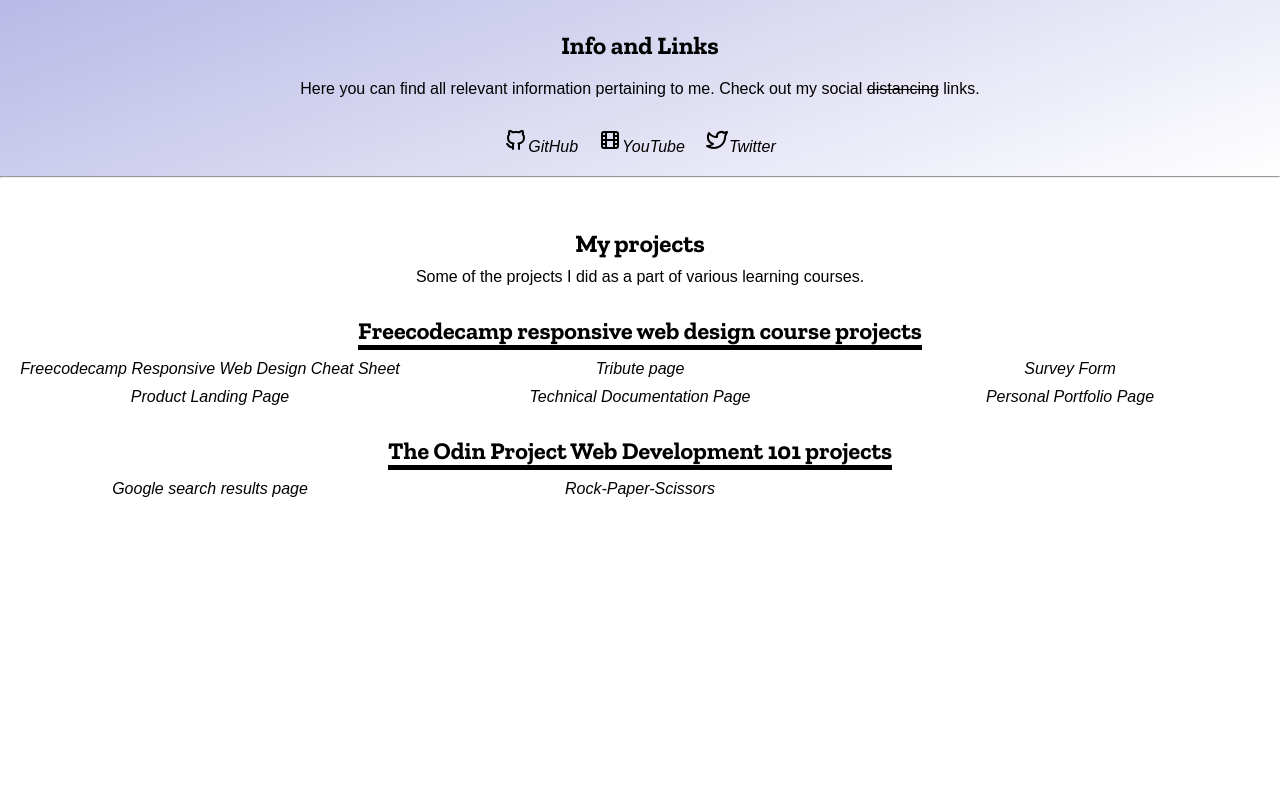
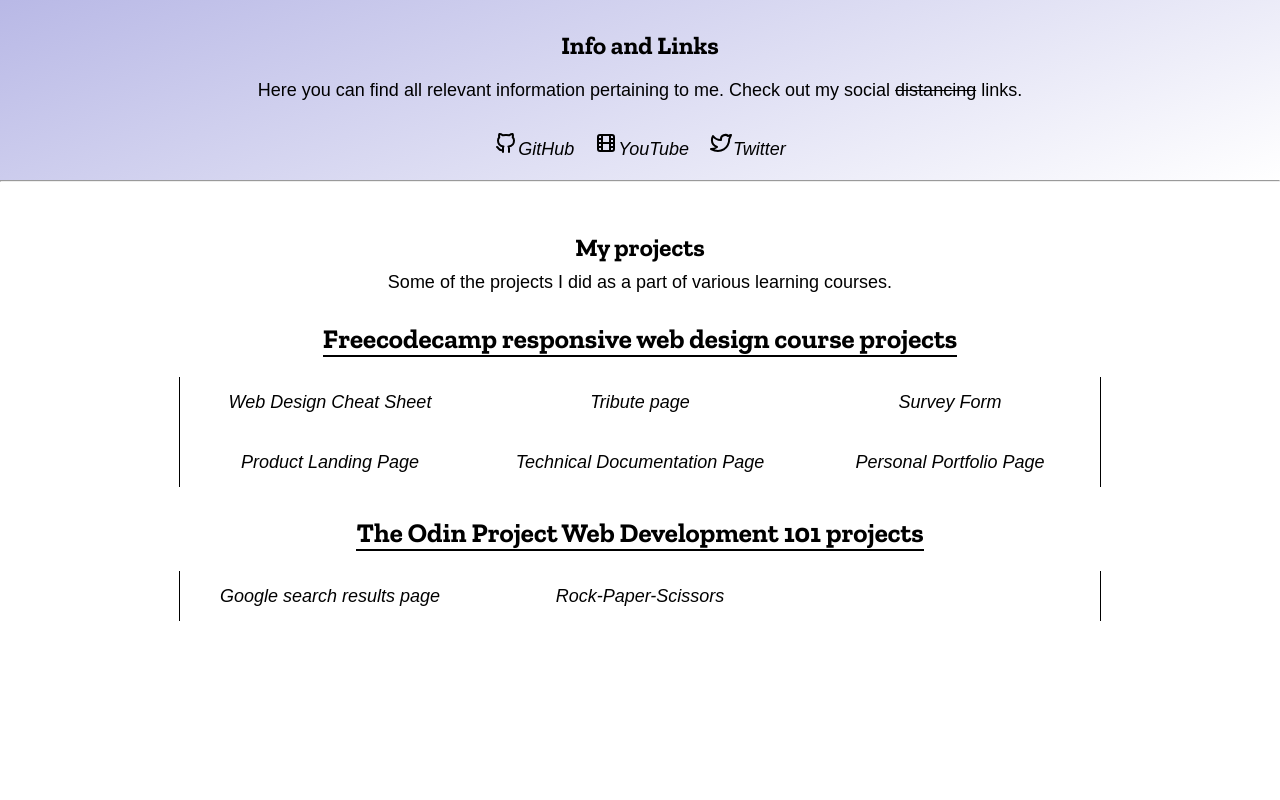
Before and after one commit to Shadou1/Shadou1.github.io, a website: page index.html in a window 1280 px wide. Shown: the part 780-1580 px from the top of the page. Drawn offline with nearby package versions, Linux system fonts and the light colour scheme.

Commit message:
Update styles

```diff
--- a/index.html
+++ b/index.html
@@ -28,7 +28,7 @@
                 <header class="section-header">Info and Links</header>
                 <p class="section-info">Here you can find all relevant information pertaining to me. Check out my social <s>distancing</s> links.</p>
 
-                <div class="links">
+                <div class="links-flex">
 
                     <a class="link-img" href="https://github.com/Shadou1" target="_blank">
                         <!-- <img src="node_modules/tabler-icons/icons/brand-github.svg" alt="github icon">GitHub -->
@@ -79,7 +79,7 @@
                 <h2 class="projects-header">Freecodecamp responsive web design course projects</h2>
 
                 <div class="links-grid">
-                    <a href="freecodecamp-projects/basic-html-and-css-cheat-sheet/basic_html.html" target="_blank">Freecodecamp Responsive Web Design Cheat Sheet</a>
+                    <a href="freecodecamp-projects/basic-html-and-css-cheat-sheet/basic_html.html" target="_blank">Web Design Cheat Sheet</a>
 
                     <a href="freecodecamp-projects/responsive-web-design/Tribute Page/" target="_blank">Tribute page</a>
                     <a href="freecodecamp-projects/responsive-web-design/Survey Form/" target="_blank">Survey Form</a>
@@ -110,5 +110,7 @@
 
     </main>
 
+    <script src="scripts/script.js"></script>
+
 </body>
 </html>
--- a/styles/style.css
+++ b/styles/style.css
@@ -14,10 +14,12 @@
     box-sizing: border-box;
 
     font-size: 10px;
+
+    scroll-behavior: smooth;
 }
 
 body {
-    font-size: 1.6rem;
+    font-size: 1.8rem;
 }
 
 header, h1, h2, h3, h4 {
@@ -56,6 +58,10 @@
 
 code {
 }
+
+/* ===============
+   Welcome Section
+   =============== */
 
 .container1 {
     background: linear-gradient(160deg,
@@ -99,6 +105,10 @@
     font-size: 2rem;
 }
 
+/* ==============
+   Social Section
+   ============== */
+
 #social-section {
     display: flex;
 
@@ -111,7 +121,7 @@
     text-align: center;
 }
 
-.links {
+.links-flex {
     margin: 20px 0;
 
     display: flex;
@@ -123,6 +133,10 @@
     margin: 0 10px;
 }
 
+/* ================
+   Projects Section
+   ================ */
+
 #projects-section {
     margin-top: 50px;
 
@@ -130,14 +144,16 @@
 }
 
 .projects {
-    margin-top: 20px;
+    margin: 20px 20px 0px;
 
     display: flex;
     flex-direction: column;
 }
 
 .projects-header {
-    border-bottom: 5px solid black;
+    margin-bottom: 20px;
+
+    border-bottom: 2px solid black;
     align-self: center;
 }
 
@@ -146,27 +162,44 @@
 
     gap: 10px;
 
-    grid-template-columns: 1fr 1fr 1fr;
+    grid-template-columns: repeat(auto-fill, minmax(300px, 1fr));
+    grid-auto-rows: 50px;
+    justify-items: center;
+    align-items: center;
+
+    border-left: 1px solid black;
+    border-right: 1px solid black;
+}
+
+@media(min-width: 980px){
+    .links-grid {
+        margin: 0 auto;
+        grid-template-columns: repeat(3, 300px)
+    }
 }
 
 .links-grid > a {
+    /* min-height: 50px; */
     text-align: center;
 }
+
+/* ======
+   Footer
+   ====== */
 
 footer {
     padding: 10px;
 
-    height: 75px;
-
     display: grid;
 
-    grid-template: repeat(3, 1fr) / repeat(4, 1fr);
+    grid-template: repeat(3, 50px) / repeat(4, 1fr);
 
     background-color: lightslategray;
 }
 
 footer > p:last-child {
     justify-self: end;
+    align-self: end;
 }
 
 footer > p:last-child {
```
